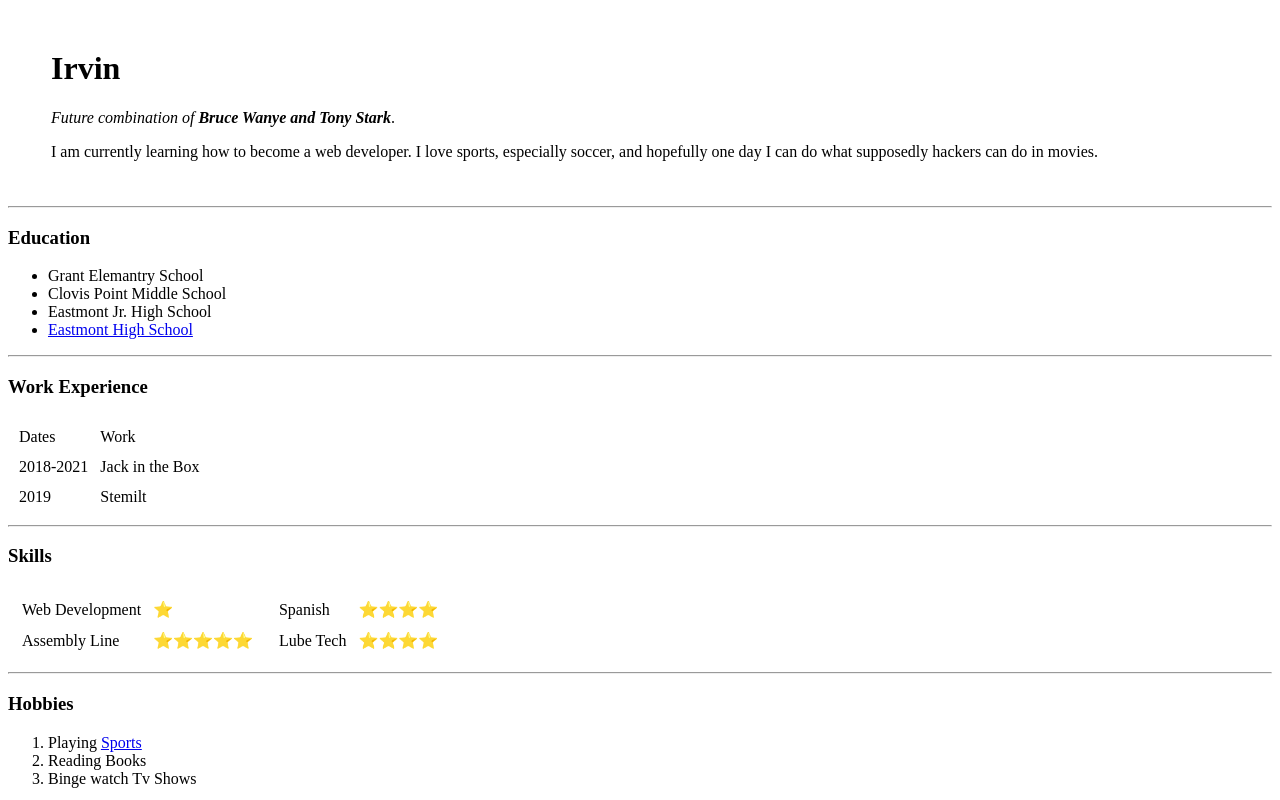
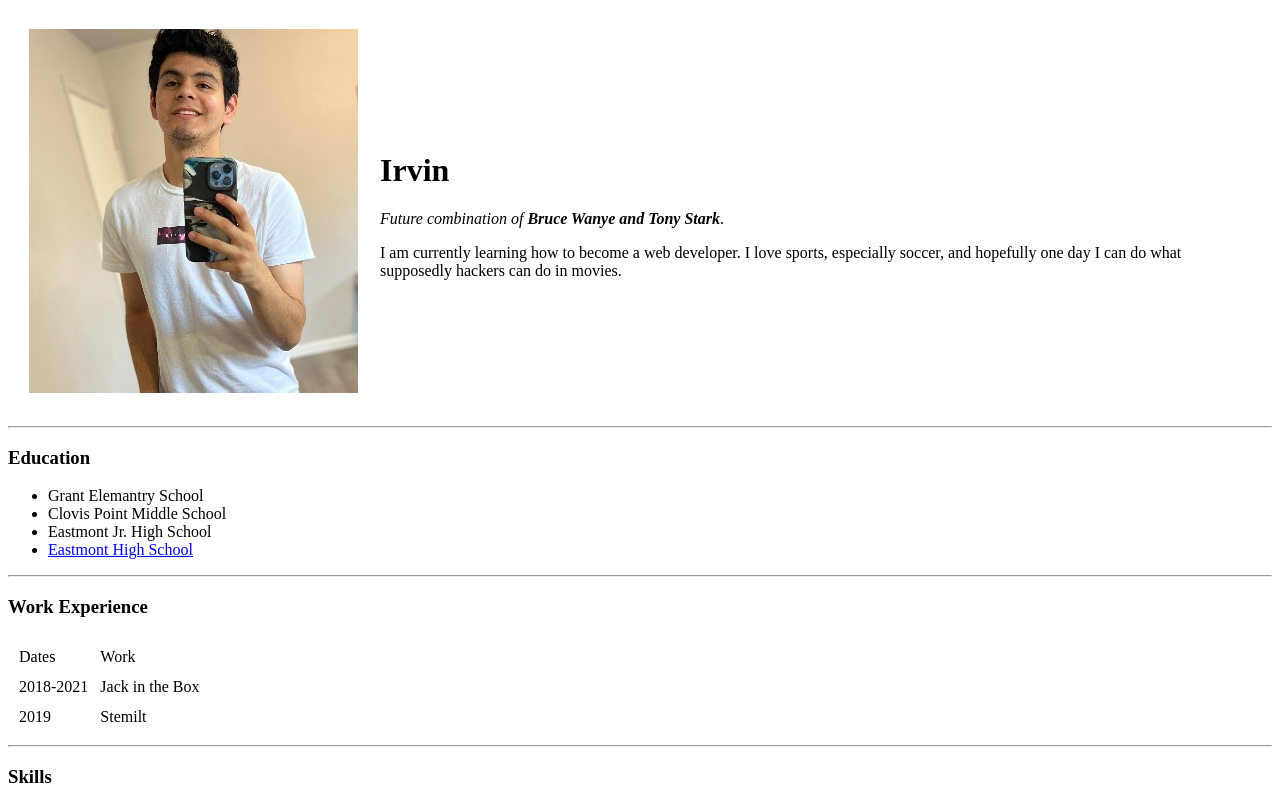
Before and after one commit to IrvinC17/cv, a plain HTML site: page index.html in a window 1280 px wide. Shown: the top 800 px of the page. Drawn offline with Linux system fonts and the light colour scheme.

Commit message:
updated image

```diff
--- a/index.html
+++ b/index.html
@@ -7,7 +7,7 @@
     <body>
         <table cellspacing="20">
             <tr>
-                <td><img src="" alt=""></td>
+                <td><img src="Irvin.jpeg" alt="It's me"></td>
                 <td><h1>Irvin</h1>
                     <p><em>Future combination of <strong>Bruce Wanye and Tony Stark</strong></em>.</p>
                     <p>I am currently learning how to become a web developer. I love sports, especially soccer, and hopefully one day I can do what supposedly hackers can do in movies.</p></td>
```
